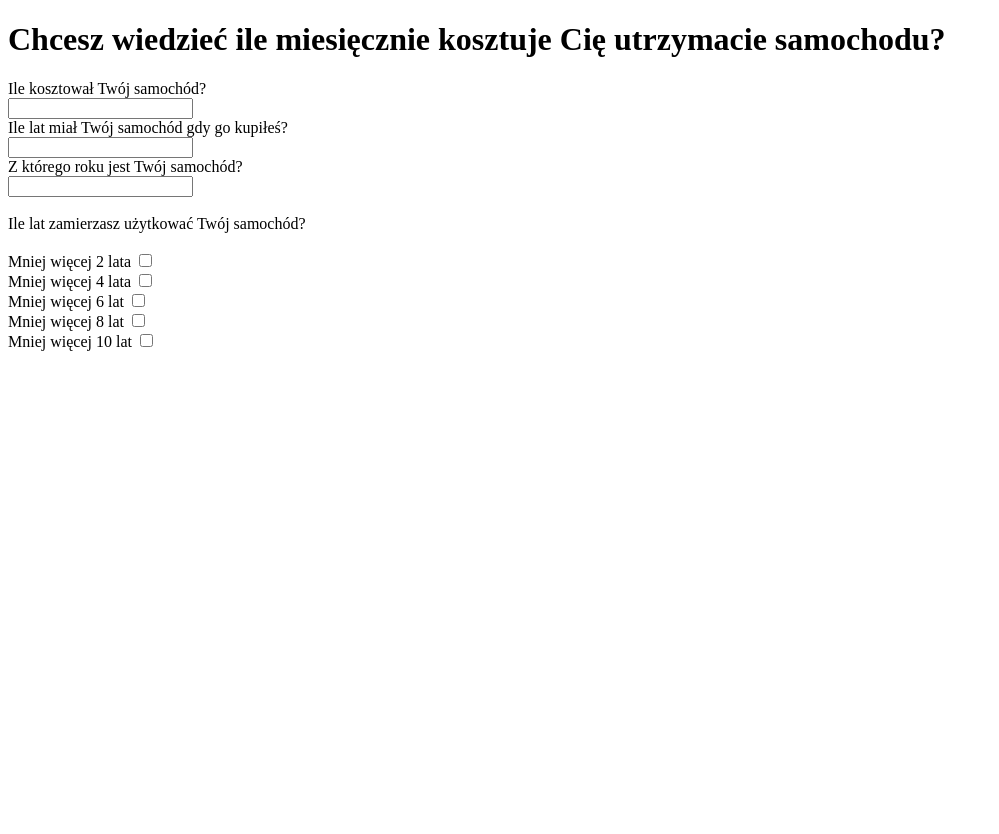
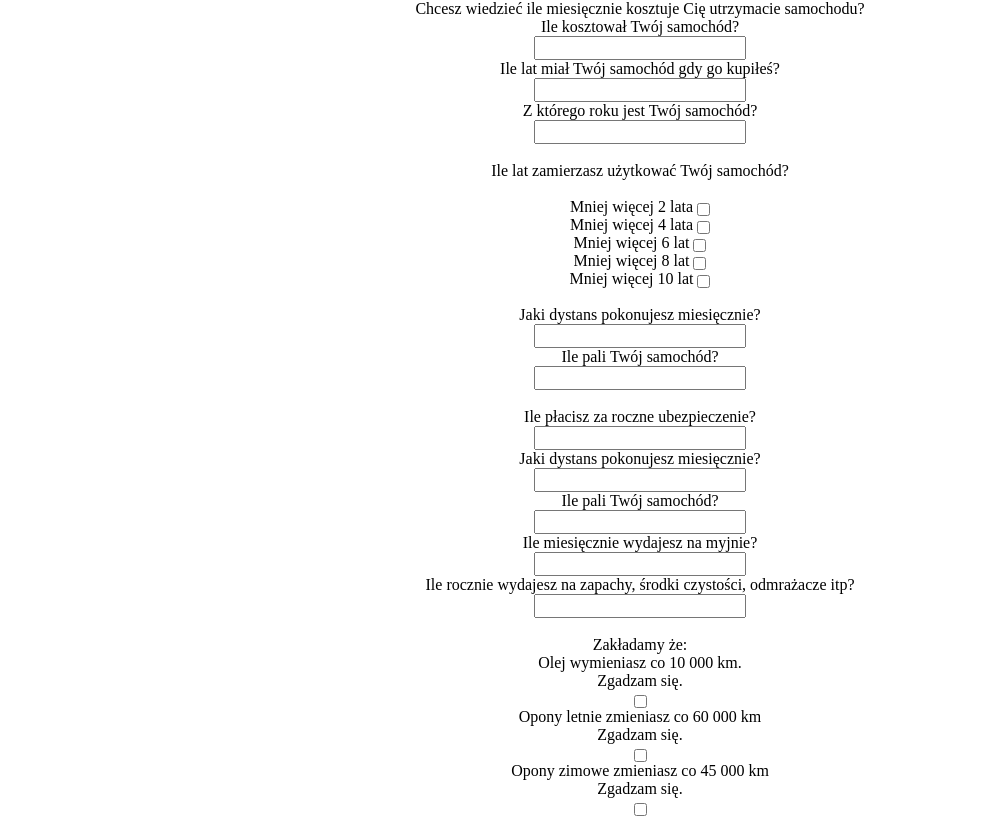
Before and after one commit to mszyszka/JS-training.-Saver-counter.-, a plain HTML site: page index.html in a window 1280 px wide. Shown: the whole page, without its empty margins (0-999 px from the left). Before the commit the page ends 800 px from the top, so only its background shows below. Drawn offline with Linux system fonts and the light colour scheme.

Commit message:
I added more questions

```diff
--- a/index.html
+++ b/index.html
@@ -5,12 +5,15 @@
         <meta http-equiv="X-UA-Compatible" content="ie=edge">
         <meta charset="utf-8">
         <title>Saver counter</title>
-        <link rel="stylesheet" src="reset.css" type="text/css">
-        <link rel="stylesheet" src="style.css" type="text/css">
+        <link href="reset.css" type="text/css" rel="stylesheet">
+        <link href="style.css" rel="stylesheet" type="text/css">
     </head>
     <body>
         <div class="main-container">
-            <h1>Chcesz wiedzieć ile miesięcznie kosztuje Cię utrzymacie samochodu?</h1>
+            <header>
+                <h1>Chcesz wiedzieć ile miesięcznie kosztuje Cię utrzymacie samochodu?</h1>
+            </header>
+
             <form>
                 <section class="section-0">
                     Ile kosztował Twój samochód?<br/>
@@ -36,7 +39,35 @@
                     <input type="checkbox"><br/>
 
                     Mniej więcej 10 lat
+                    <input type="checkbox"><br/><br/>
+
+                    Jaki dystans pokonujesz miesięcznie?<br/>
+                    <input type="text"><br/>
+                    Ile pali Twój samochód?<br/>
+                    <input type="text"><br/><br/>
+
+                    Ile płacisz za roczne ubezpieczenie?<br/>
+                    <input type="text"><br/>
+                    Jaki dystans pokonujesz miesięcznie?<br/>
+                    <input type="text"><br/>
+                    Ile pali Twój samochód?<br/>
+                    <input type="text"><br/>
+                    Ile miesięcznie wydajesz na myjnie?<br/>
+                    <input type="text"><br/>
+                    Ile rocznie wydajesz na zapachy, środki czystości, odmrażacze itp?<br/>
+                    <input type="text"><br/>
+                    <br/>
+
+                    Zakładamy że:<br/>
+                    Olej wymieniasz co 10 000 km.<br/>
+                    Zgadzam się. <br/>
                     <input type="checkbox"><br/>
+                    Opony letnie zmieniasz co 60 000 km<br/>
+                    Zgadzam się.<br/>
+                    <input type="checkbox"><br/>
+                    Opony zimowe zmieniasz co 45 000 km<br/>
+                    Zgadzam się.<br/>
+                    <input type="checkbox"><br/><br/>
 
                 </section>
 
--- a/script.js
+++ /dev/null
@@ -1,2 +0,0 @@
-<!DOCTYPE html>
-<html lang="pl">
--- a/style.css
+++ b/style.css
@@ -0,0 +1,3 @@
+.main-container {
+    text-align: center;
+}
```
